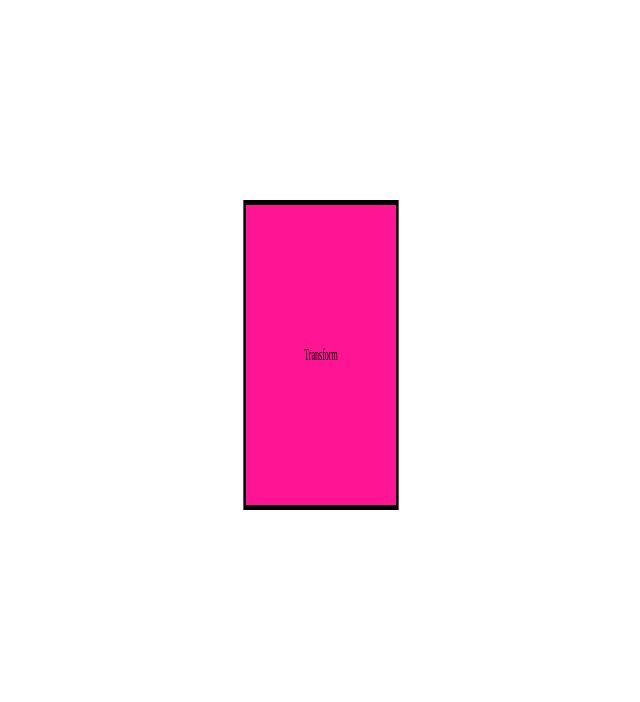
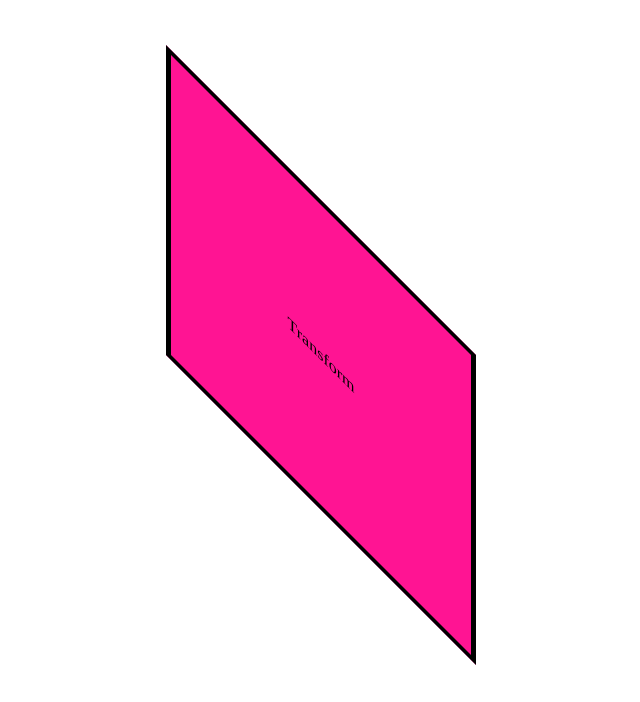
Before and after one commit to frontendasoslar/CSS-transform, a plain HTML site: page transform xususiyati/index.html in a window 1280 px wide. In both pictures the pointer is over the element "Transform". Shown: the whole page, without its empty margins (319-959 px from the left). Drawn offline with Linux system fonts and the light colour scheme.

Commit message:
add new styles

```diff
--- a/transform xususiyati/css/styles.css
+++ b/transform xususiyati/css/styles.css
@@ -16,6 +16,8 @@
 
 /* Transform - bu elementni hover yoki aktin holatida oning vaziyati(lotatini) o'zgartirishi uchun ishlatiladican CSS klasi. CSS transformdan quyidagicha foydalanishimiz mumkun*/
 .box:hover {
+
+  /* ELEMENTNI O'NG, CHAPGA, TEPAGA VA PASTGA HARAKATLANTIRISH */
   /* box klasli element hover holatida 200px o'nga suriladi
   transform: translateX(200px);
 
@@ -31,6 +33,8 @@
   /* box klasli element hover holatida 100px o'ng suriladi va 100px pastga tushadi */
   /* transform: translate(-100px, 100px); */
 
+
+  /* ELEMENTLARNI MASSHTABINI O'ZGARTIRISH */
   /* box klasli element hover holatida 1.5 baravar kattalashadi */
   transform: scale(1.5);
 
@@ -50,5 +54,30 @@
   transform: scaleX(0.5);
 
   /* box klasli element hover eni 2 barovar kattalashadi, bo'yi 1.5 barovar kichrayadi */
+  /* transform: scale(2, 1.5); */
+
+  /* ELEMENTLARNI AYLANTIRISH */
   /* boz klasli elementni 180 gradusga aylantiradi */
+  transform: rotate(180deg);
+
+  /* boz klasli elementni -180 gradusga aylantiradi */
+  transform: rotate(-180deg);
+
+  /* boz klasli elementni X o'q bo'ylab 180 gradusga aylantiradi */
+  transform: rotateX(180deg);
+
+  /* boz klasli elementni X o'q bo'ylab -180 gradusga aylantiradi */
+  transform: rotateX(-180deg);
+
+  /* boz klasli elementni Y o'q bo'ylab 180 gradusga aylantiradi */
+  transform: rotateY(180deg);
+
+
+  /* ELEMENTNI QISHAYTIRISH */
+  /* box klasli element X o'qi bo'ylab 45 gradusga qiyshayapdi(Buni - qiymatta xam berish bumkun) */
+  transform: skewX(45deg);
+
+  /* box klasli element X o'qi bo'ylab 45 gradusga qiyshayapdi(Buni - qiymatta xam berish bumkun) */
+
+  transform: skewY(45deg);
 }
```
